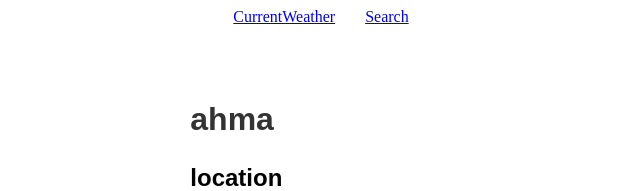
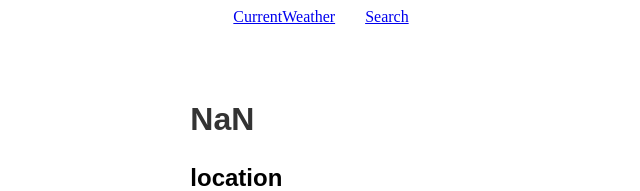
Before and after one commit to AhmadAlTarsha/Weather-Application-React-, a React (Create React App) app in the folder weatherapp/: page /CurrentWeather in a window 1280 px wide. Shown: the top 191 px of the page, without its empty margins (319-959 px from the left). Built offline with nearby package versions, Linux system fonts and the light colour scheme; no server answers.

Commit message:
start style current weather component

```diff
--- a/weatherapp/src/componenet/currentWeather/CurrentWeather.js
+++ b/weatherapp/src/componenet/currentWeather/CurrentWeather.js
@@ -6,12 +6,6 @@ import { AppContext } from '../../App';
 
 
 const CurrentWeather = () => {
-  //const { userLocation } = useContext(AppContext);
-
-  // console.log(userLocation);
-
-
-
   const [userLocation, setUserLocation] = useState()
 
   const getCurrentLocation = async () => {
@@ -30,11 +24,11 @@ const CurrentWeather = () => {
     if (cityName) {
       url = ``
     } else {
-      url = `https://api.openweathermap.org/data/2.5/weather?lat=${lat}&lon=${lang}&appid=20df6ed2d3d499f39b1ec55b2f5a7406`
+      url = `https://api.openweathermap.org/data/2.5/weather?lat=${lat}&lon=${lang}&appid=20df6ed2d3d499f39b1ec55b2f5a7406&units=metric`
     }
     try {
       const result = await axios.get(url)
-setUserLocation(result.data)
+      setUserLocation(result.data)
       console.log("RES ====> ", result);
 
     } catch (error) {
@@ -48,12 +42,6 @@ setUserLocation(result.data)
     getCurrentLocation()
       .then(async (position) => {
         await callAxios(position?.coords?.latitude, position?.coords?.longitude)
-        // setUserLocation({
-        //   lat: position?.coords?.latitude,
-        //   long: position?.coords?.longitude
-
-        // })
-
       })
       .catch((error) => {
         console.error("Error getting location: " + error.message);
@@ -67,7 +55,7 @@ setUserLocation(result.data)
 
 
 
-console.log(userLocation);
+
 
 
   return (
@@ -85,7 +73,7 @@ console.log(userLocation);
         </div>
 
 
-        <h1 id="temperature">ahma{userLocation?.main?.humidity}</h1>
+        <h1 id="temperature">{Math.round(userLocation?.main?.temp)}</h1>
 
 
         <h1 id="currentLocation">location</h1>
```
